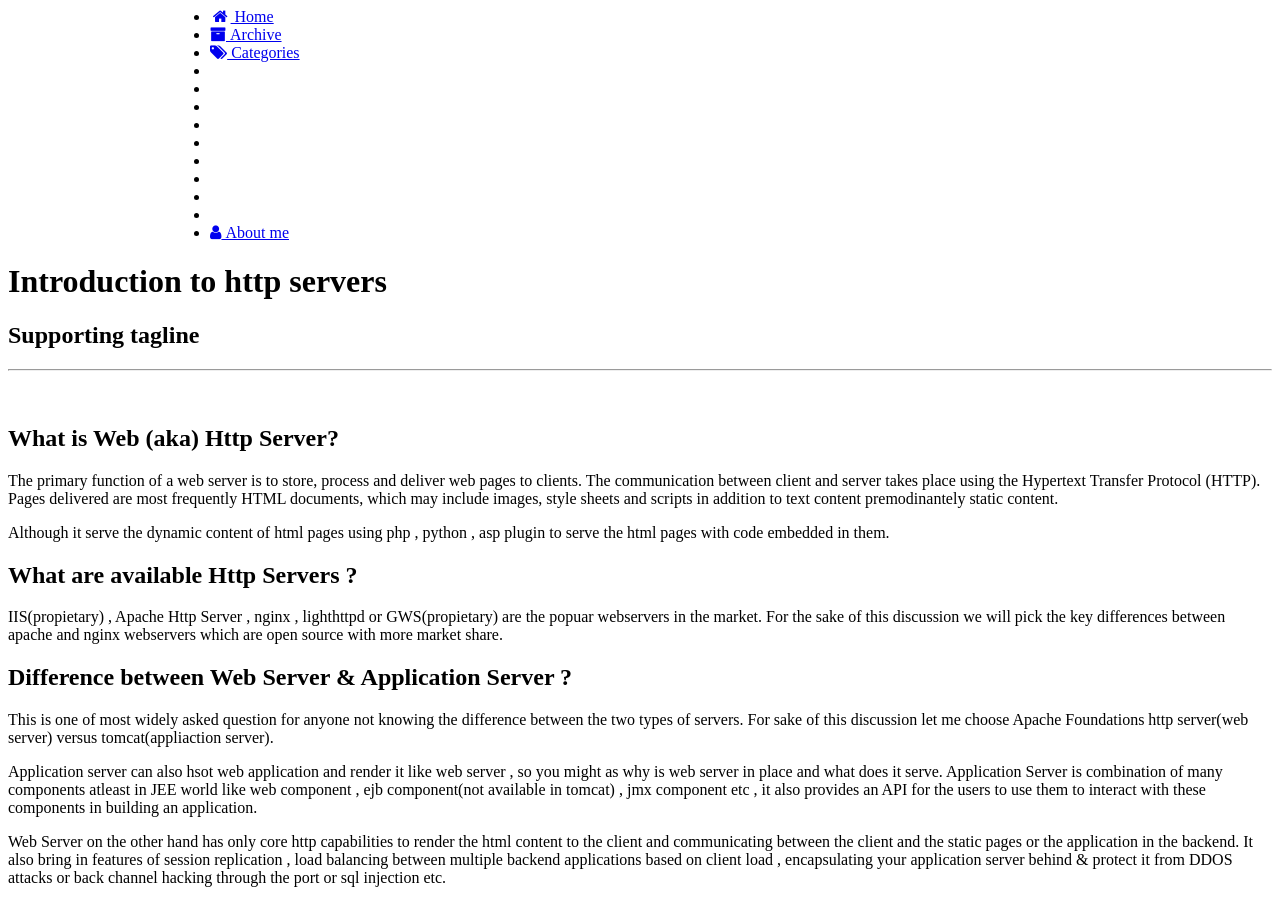
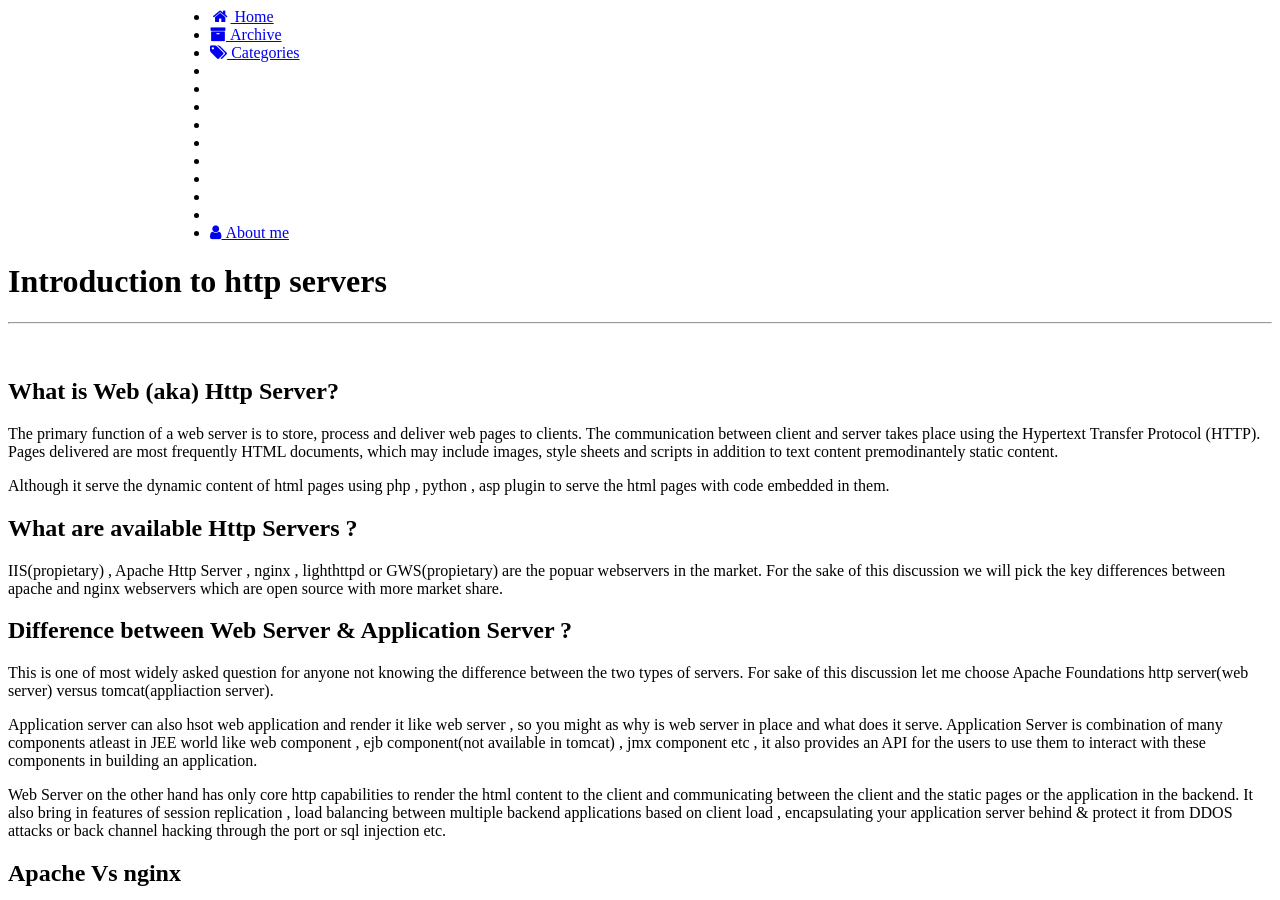
Before and after one commit to karpra/karpra.github.io, a Jekyll site: the page built from _posts/2014-9-20-introduction to http servers.md, in a window 1280 px wide and 900 px high. Built offline with Jekyll 4.4.1, drawn with Linux system fonts in a browser that asks for light colours; nearby versions of some CDN libraries; library files that are not in the unit come from our copies.

Commit message:
Update 2014-9-20-introduction to http servers.md

```diff
--- a/_posts/2014-9-20-introduction to http servers.md
+++ b/_posts/2014-9-20-introduction to http servers.md
@@ -1,7 +1,6 @@
 ---
 layout: post
 category : server
-tagline: "Supporting tagline"
 tags : [nginx vs apache]
 ---
 <br/>
```
